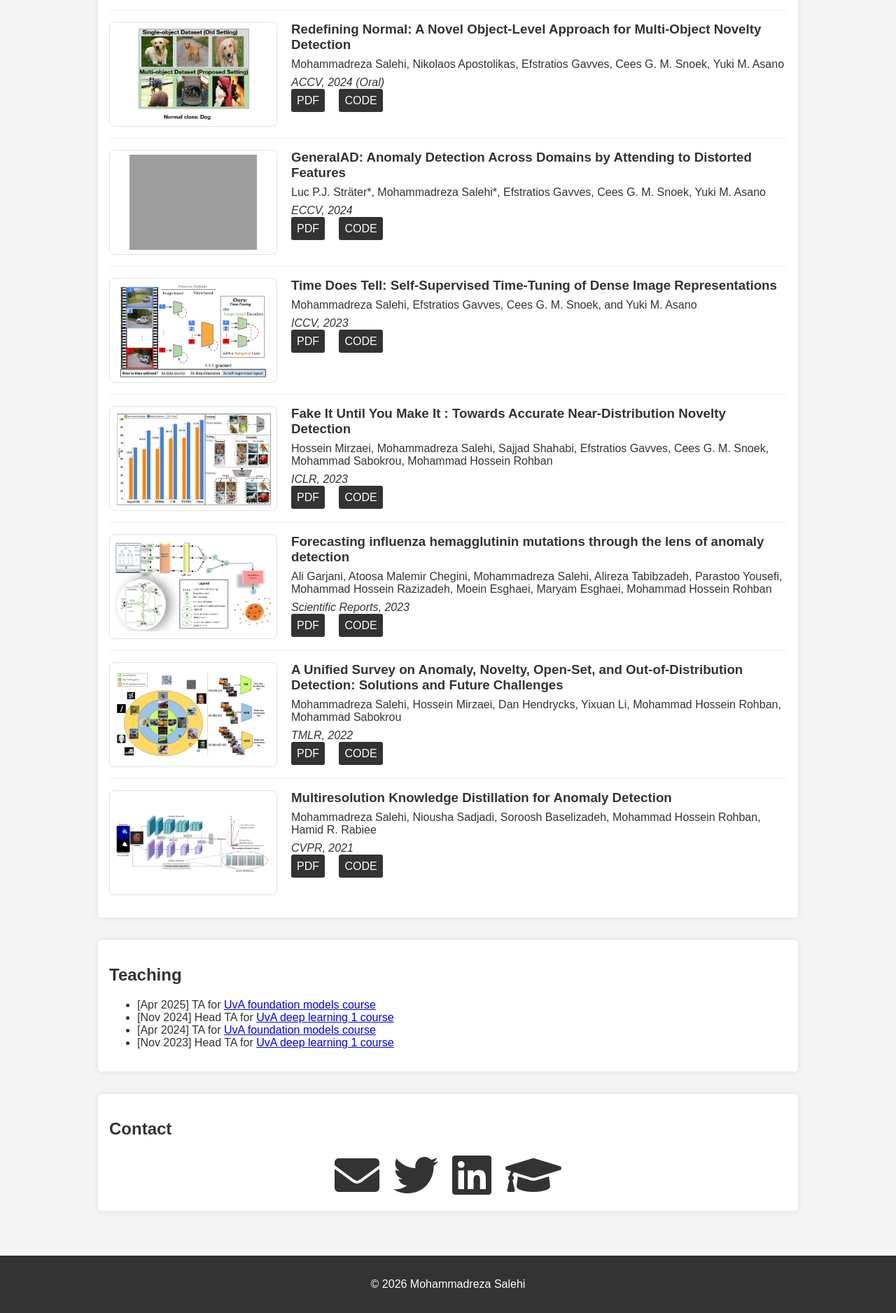
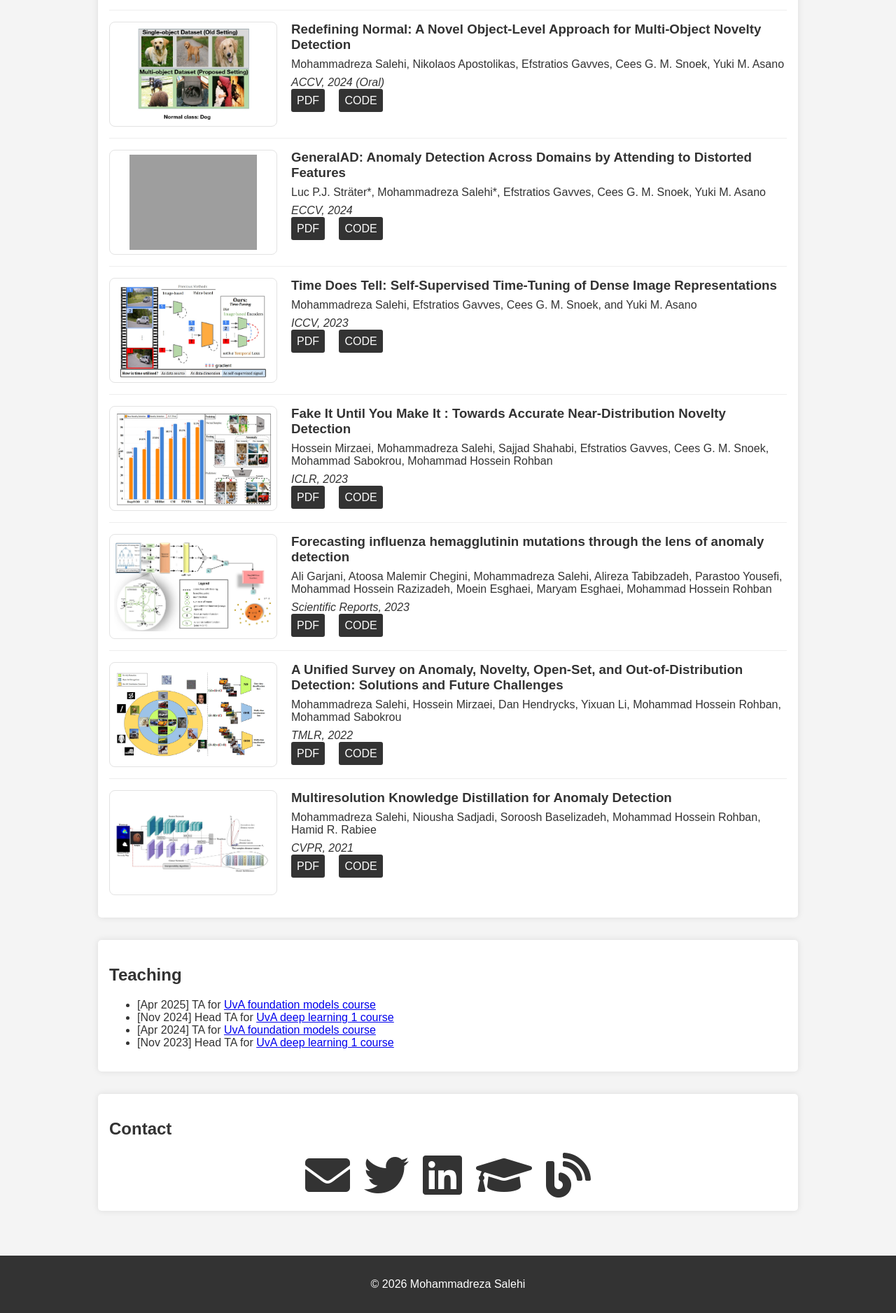
Before and after one commit to SMSD75/SMSD75.github.io, a Jekyll site: the page index.html, which Jekyll copies as it is, in a window 1280 px wide. Shown: the part 2444-4320 px from the top of the page at 70% size. Built offline with Jekyll 4.4.1, drawn with Linux system fonts in a browser that asks for light colours; grey boxes are pictures that could not be loaded.

Commit message:
Add blog icon to contact icons
Co-Authored-By: Claude Opus 5.5 <noreply@anthropic.com>
Claude-Session: https://claude.ai/code/session_01BL93qawRCQviztNJ2jcivC

```diff
--- a/index.html
+++ b/index.html
@@ -293,6 +293,9 @@
                 <a href="https://scholar.google.com/citations?user=kpT3gcsAAAAJ&hl=en" target="_blank" class="contact-icon" aria-label="google scholar">
                     <i class="fas fa-graduation-cap big-icon"></i>
                 </a>
+                <a href="/blog/" class="contact-icon" aria-label="blog" title="Blog">
+                    <i class="fas fa-blog big-icon"></i>
+                </a>
             </div>
         </section>
     </main>
```
